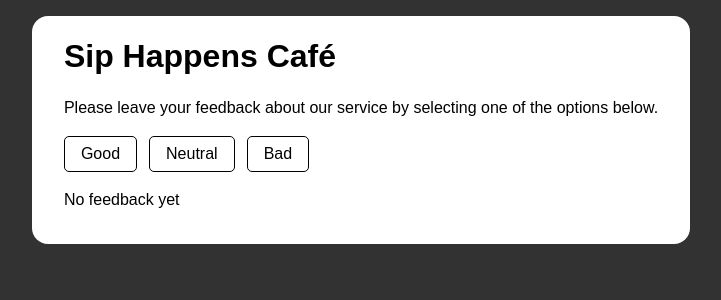
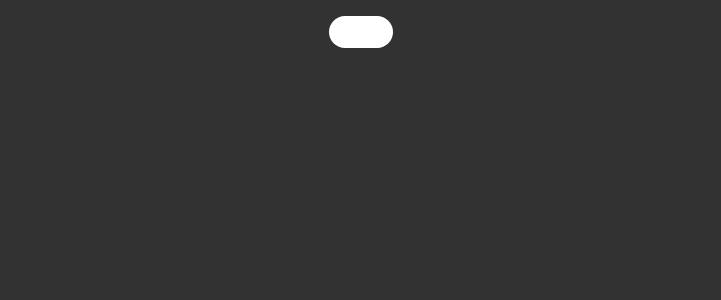
Before and after one commit to qboww/goit-react-hw-03, a React (Vite) app: page / in a window 1280 px wide. Shown: the top 300 px of the page, without its empty margins (279-1000 px from the left). Built offline with nearby package versions, Linux system fonts and the light colour scheme.

Commit message:
initial commit

```diff
--- a/src/App.jsx
+++ b/src/App.jsx
@@ -1,55 +1,8 @@
 import "./App.css";
-import { useState, useEffect } from "react";
-
-import Description from "./components/Description/Description";
-import Options from "./components/Options/Options";
-import Feedback from "./components/Feedback/Feedback";
-import Notification from "./components/Notification/Notification";
-
 const App = () => {
-  const [feedback, setFeedback] = useState(() => {
-    const storedFeedback = JSON.parse(localStorage.getItem("feedback"));
-    return storedFeedback || { good: 0, neutral: 0, bad: 0 };
-  });
-
-  useEffect(() => {
-    localStorage.setItem("feedback", JSON.stringify(feedback));
-  }, [feedback]);
-
-  const updateFeedback = (feedbackType) => {
-    setFeedback((prevFeedback) => ({
-      ...prevFeedback,
-      [feedbackType]: prevFeedback[feedbackType] + 1,
-    }));
-  };
-
-  const totalFeedback = feedback.good + feedback.neutral + feedback.bad;
-  const positiveFeedback =
-    totalFeedback > 0 ? Math.round((feedback.good / totalFeedback) * 100) : 0;
-
-  const handleReset = () => {
-    setFeedback({ good: 0, neutral: 0, bad: 0 });
-  };
-
   return (
     <div className="container">
       <div className="card">
-        <Description />
-        <Options
-          totalFeedback={totalFeedback}
-          updateFeedback={updateFeedback}
-          handleReset={handleReset}
-        />
-        {totalFeedback > 0 ? (
-          <Feedback
-            feedback={feedback}
-            totalFeedback={totalFeedback}
-            positiveFeedback={positiveFeedback}
-            handleReset={handleReset}
-          />
-        ) : (
-          <Notification message="No feedback yet" />
-        )}
       </div>
     </div>
   );
--- a/src/components/Description/Description.jsx
+++ /dev/null
@@ -1,10 +0,0 @@
-const Description = () => {
-  return (
-    <div>
-      <h1>Sip Happens Café</h1>
-      <p>Please leave your feedback about our service by selecting one of the options below.</p>
-    </div>
-  );
-};
-
-export default Description;
--- a/src/components/Feedback/Feedback.jsx
+++ /dev/null
@@ -1,13 +0,0 @@
-const Feedback = ({ feedback, totalFeedback, positiveFeedback }) => {
-  return (
-    <div>
-      <h2>Feedback</h2>
-      <p>Good: {feedback.good}</p>
-      <p>Neutral: {feedback.neutral}</p>
-      <p>Bad: {feedback.bad}</p>
-      <p>Total: {totalFeedback}</p>
-      <p>Positive feedback: {positiveFeedback}%</p>
-    </div>
-  );
-};
-export default Feedback;
--- a/src/components/Notification/Notification.jsx
+++ /dev/null
@@ -1,9 +0,0 @@
-const Notification = ({ message }) => {
-  return (
-    <div>
-      <p>{message}</p>
-    </div>
-  );
-};
-
-export default Notification;
--- a/src/components/Options/Options.jsx
+++ /dev/null
@@ -1,16 +0,0 @@
-const Options = ({ totalFeedback, updateFeedback, handleReset }) => {
-  return (
-    <div>
-      <button onClick={() => updateFeedback("good")}>Good</button>
-      <button onClick={() => updateFeedback("neutral")}>Neutral</button>
-      <button onClick={() => updateFeedback("bad")}>Bad</button>
-      {totalFeedback > 0 && (
-        <button onClick={handleReset} className="button-reset">
-          Reset
-        </button>
-      )}
-    </div>
-  );
-};
-
-export default Options;
```
Also changed, not shown: src/components/Description/Description.module.css (deleted), src/components/Feedback/Feedback.module.css (deleted), src/components/Notification/Notification.module.css (deleted), src/components/Options/Options.module.css (deleted).
